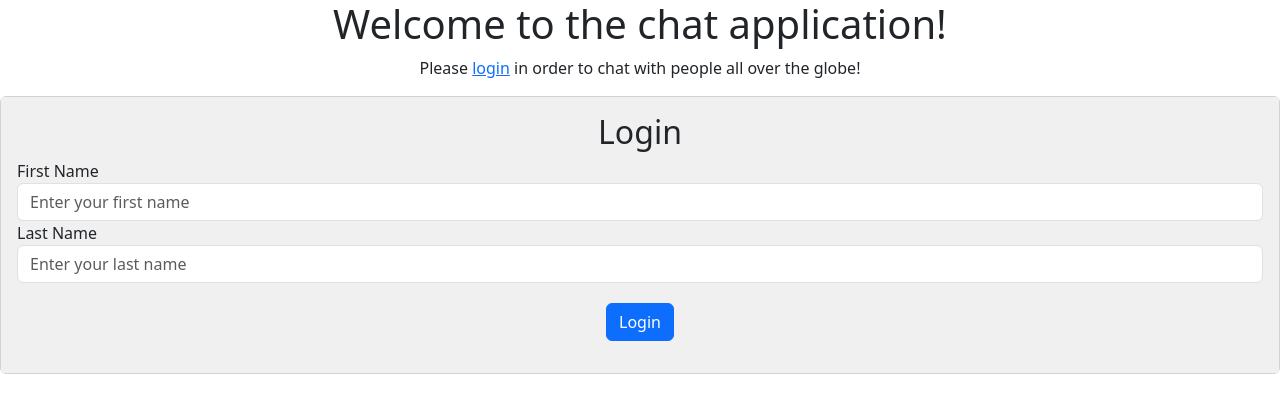
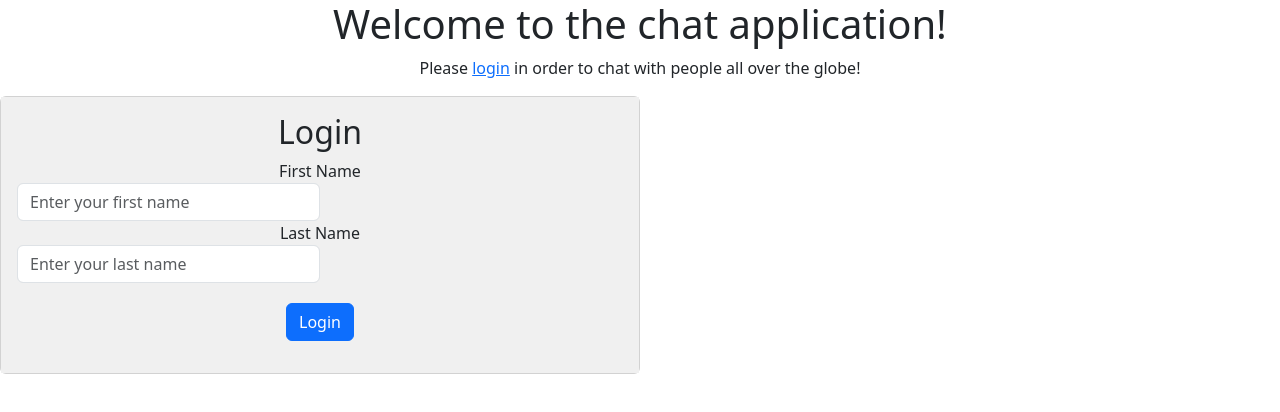
Before and after one commit to TheTomik1/angularChatApp, an Angular app: page /login in a window 1280 px wide. Shown: the top 412 px of the page. Built offline with nearby package versions, Linux system fonts and the light colour scheme.

Commit message:
2 files modified

```diff
--- a/src/app/login/login.component.css
+++ b/src/app/login/login.component.css
@@ -4,6 +4,10 @@ p {
 
 h2 {
   text-align: center;
+}
+
+input {
+  width: 50%;
 }
 
 .submit-button {
@@ -14,3 +18,7 @@ h2 {
 .card-body {
   background-color: rgb(240, 240, 240);
 }
+
+.center-card {
+  text-align: center;
+}
--- a/src/app/login/login.component.html
+++ b/src/app/login/login.component.html
@@ -1,4 +1,5 @@
-<div class="card">
+<div class="center-card">
+  <div class="card" style="width: 40rem">
     <div class="card-body">
       <h2 class="card-title">Login</h2>
       <form (submit)="validateLogin()">
@@ -16,3 +17,4 @@
       </form>
     </div>
   </div>
+</div>
```
Lines whose indentation alone changed are shown as unchanged.
